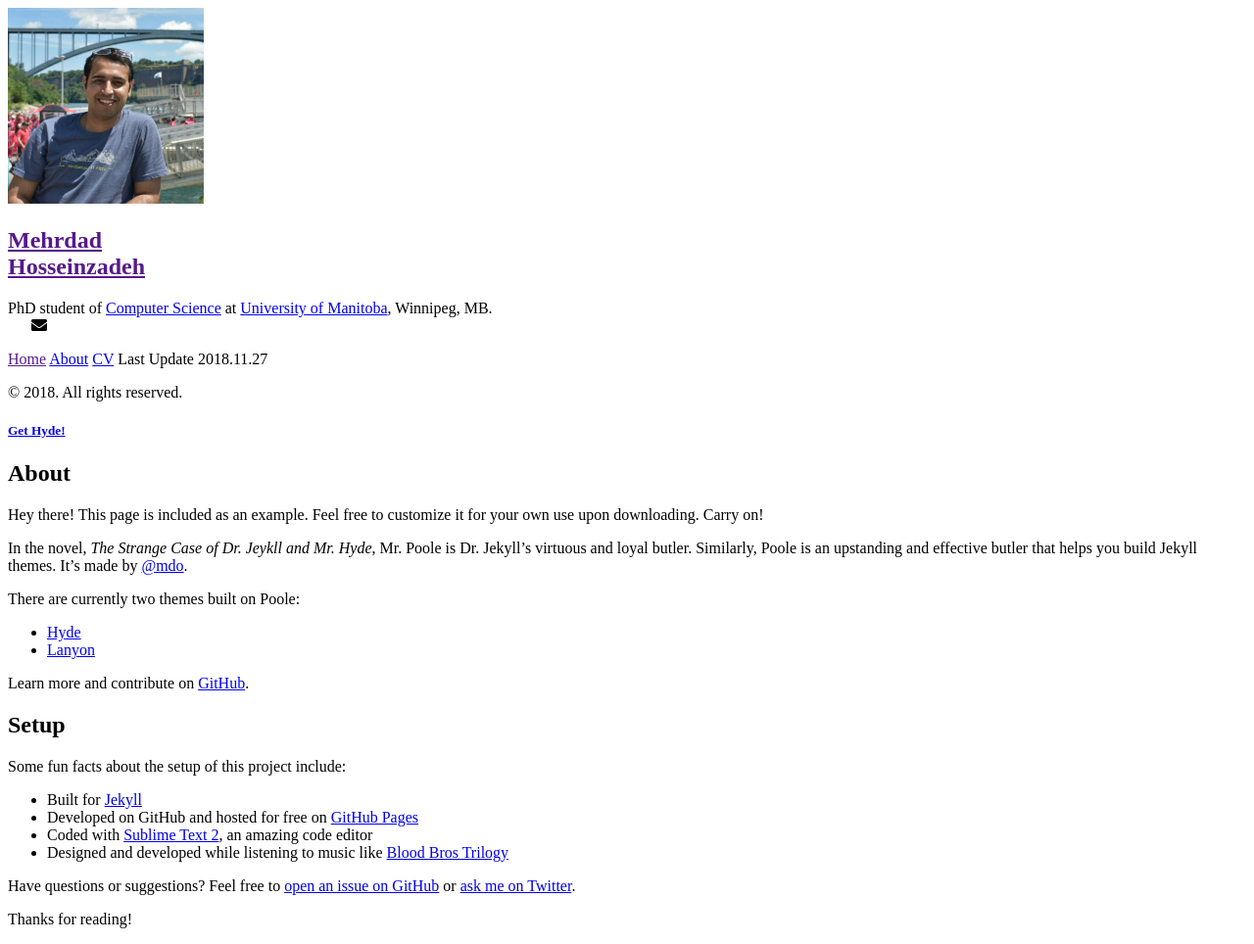
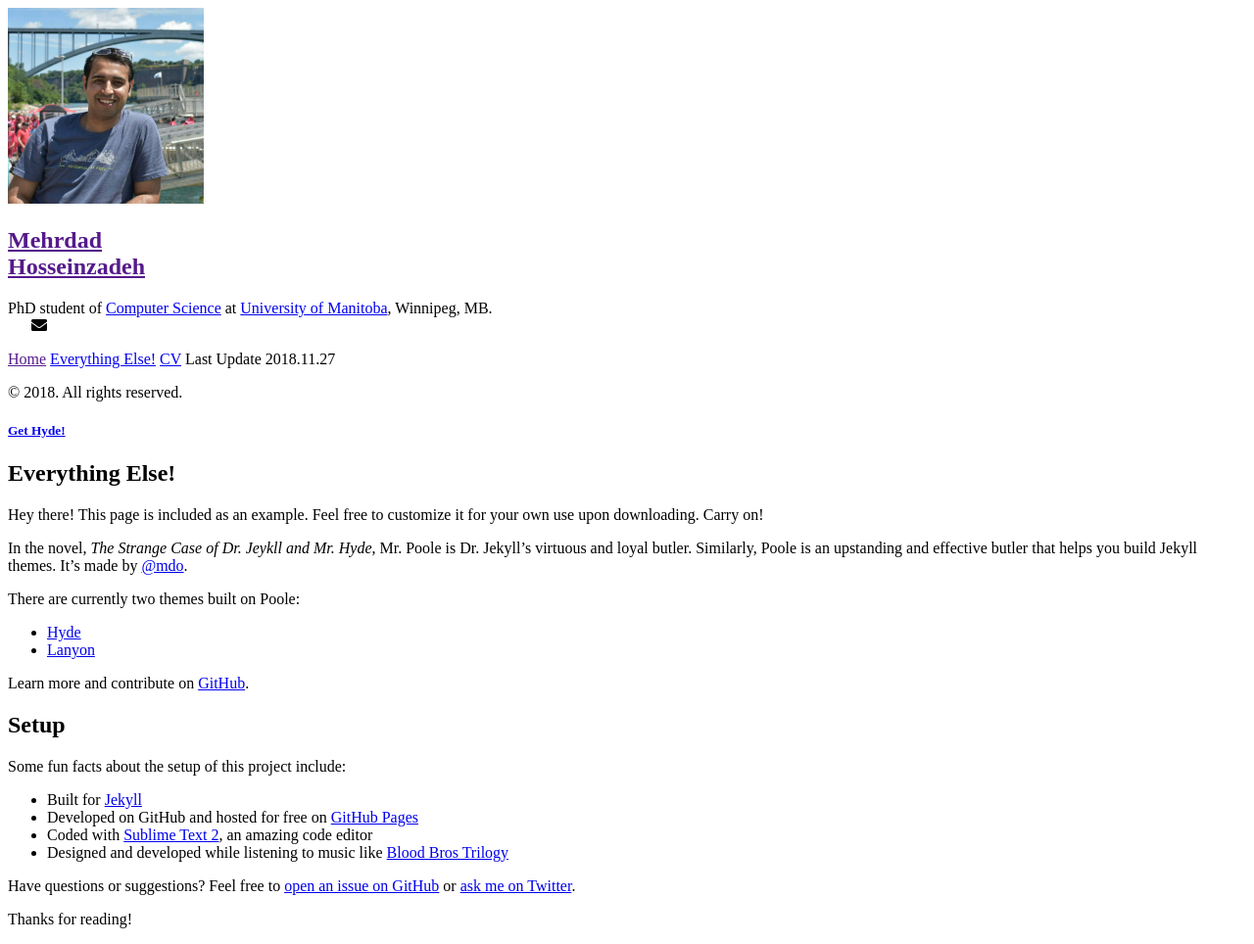
Before and after one commit to mehrdad-h/mehrdad-h.github.io, a Jekyll site: the page built from everythingelse.md, in a window 1280 px wide. Shown: the whole page at 98% size. Built offline with Jekyll 4.4.1, drawn with Linux system fonts in a browser that asks for light colours; nearby versions of some CDN libraries; Markdown is read by kramdown in place of the engine named in the settings.

Commit message:
Update and rename about.md to everythingelse.md

```diff
--- a/about.md
+++ b/everythingelse.md
@@ -1,6 +1,6 @@
 ---
 layout: page
-title: About
+title: Everything Else!
 ---
 
 <p class="message">
```
